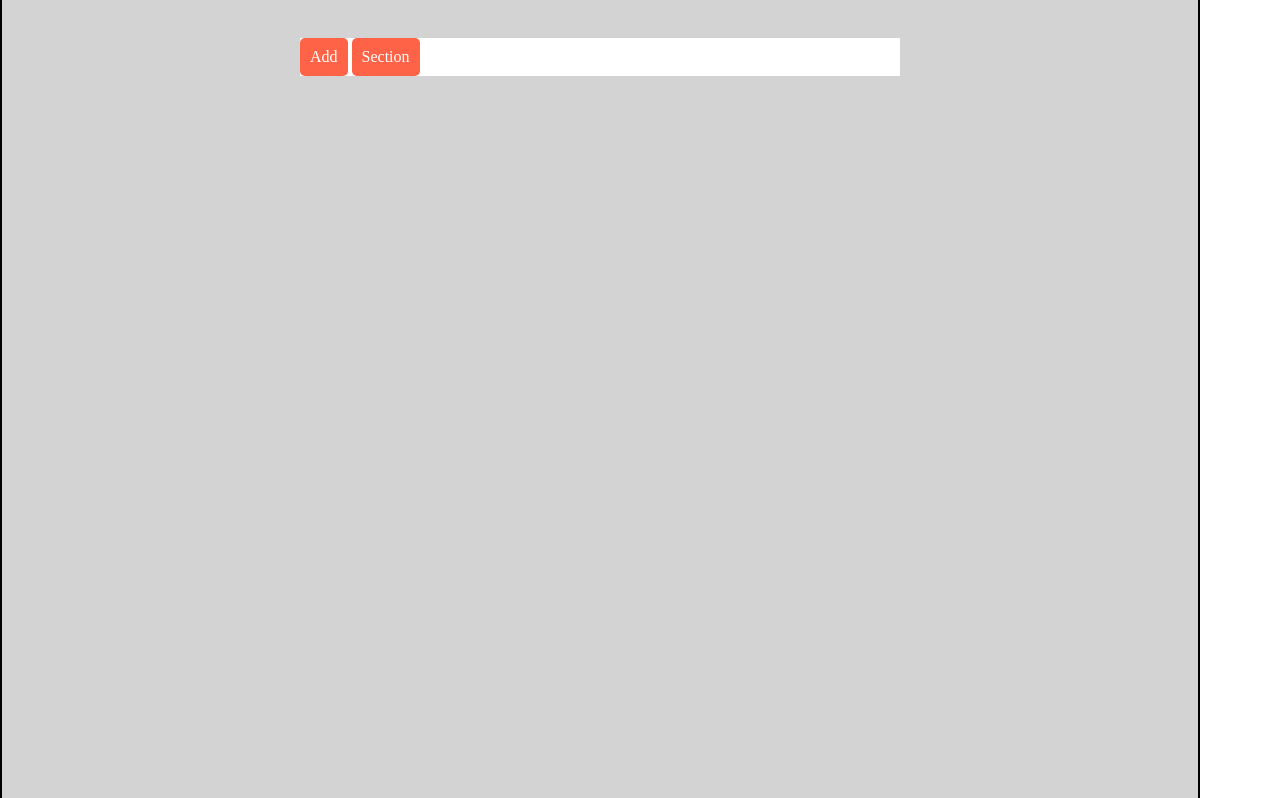
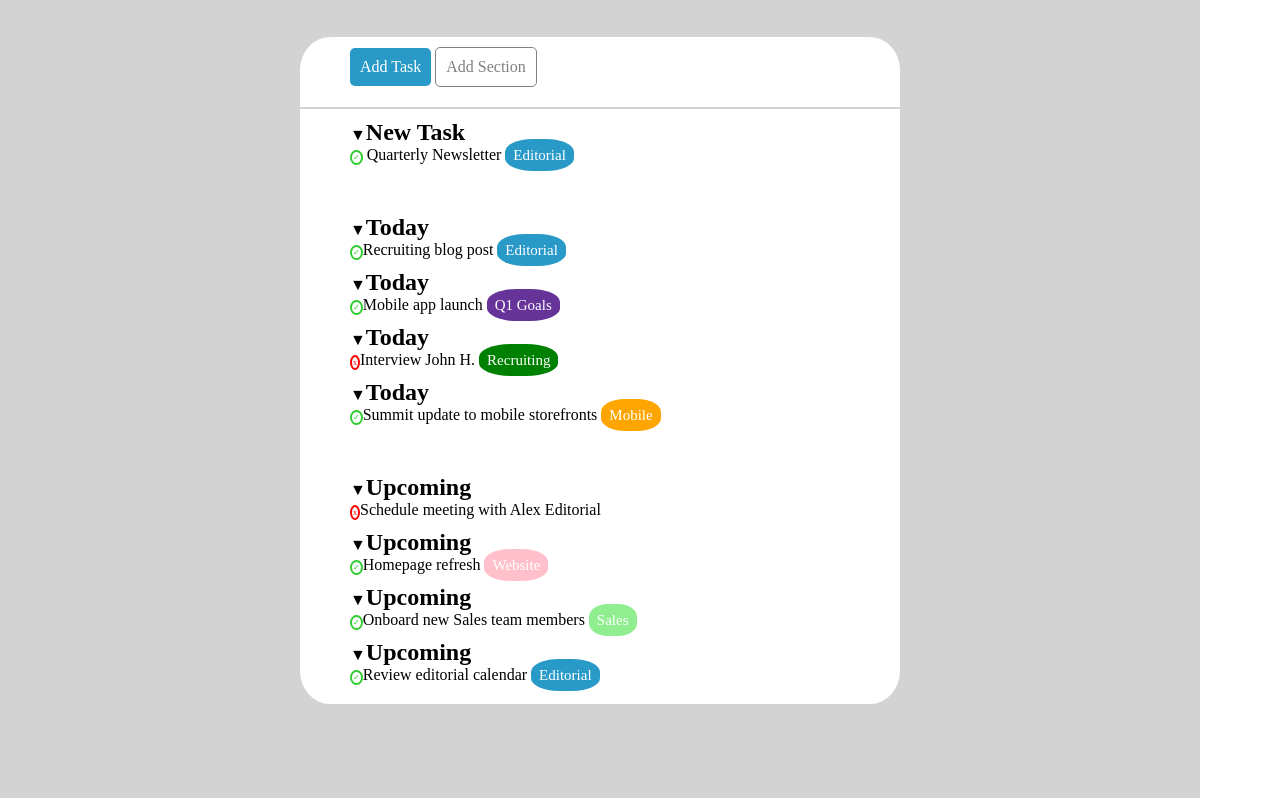
Before and after one commit to neshi00/html-css-toboolist, a plain HTML site: page index.html in a window 1280 px wide. Shown: the part 124-922 px from the top of the page. Drawn offline with Linux system fonts and the light colour scheme.

Commit message:
fine esercizio

```diff
--- a/css/style.css
+++ b/css/style.css
@@ -7,7 +7,7 @@
 .container {
     width: 1200px;
     background-color: lightgrey;
-    border: 2px solid black;
+    border: 1px solid lightgrey;
     height: 900px;
 }
 
@@ -34,12 +34,88 @@ header {
     background-color: white;
     width: 600px;
     margin: 40px auto;
+    border-radius: 5%;
+}
+
+.top-box,section {
+    margin-left: 40px;
+    padding: 10px;
+}
+
+.top-tag {
+    display: inline-block;
+    border-radius: 5px;
+    padding: 10px;
+    color: white;
+    margin-bottom: 10px;
+}
+
+#top-tag-1 {
+    background-color: rgb(41, 154, 199);
+}
+
+#top-tag-2 {
+    color: grey;
+    border: 1px solid grey;
+}
+
+hr {
+    border: 1px solid lightgrey;
+}
+
+h2 {
+    display: inline-block;
+}
+
+.fatto {
+    border: 2px solid limegreen;
+    border-radius: 50%;
+    color: limegreen;
+    padding: 1px;
+    font-size: 8px;
+}
+
+.non-fatto {
+    border-radius: 50%;
+    border: 2px solid red;
+    color: red;
+    font-size: 8px;
+    padding: 1px;
 }
 
 .tag {
-    display: inline-block;
-    background-color: tomato;
-    border-radius: 5px;
-    padding: 10px;
+    width: 30px;
+    background-color: rgb(41, 154, 199);
+    border-radius: 40%;
+    padding: 8px;
     color: white;
+    font-size: 15px;
 }
+
+section {
+    margin-bottom: 20px;
+}
+
+p {
+    margin-bottom: 10px;
+}
+
+#goals {
+    background-color: rebeccapurple;
+}
+
+#recruiting {
+    background-color: green;
+}
+
+#mobile{
+    background-color: orange;
+}
+
+#website {
+    background-color: pink;
+}
+
+#sales {
+    background-color: lightgreen;
+}
--- a/index.html
+++ b/index.html
@@ -6,51 +6,83 @@
     <meta name="viewport" content="width=device-width, initial-scale=1.0">
     <title>Toboolist</title>
 
-    <link rel="stylesheet" href="../html-css-toboolist/css/style.css">
+    <link rel="stylesheet" href="./css/style.css">
 </head>
 <body>
 
     <header>
-
         <div class="logo">
             <img class="image-logo" src="img/Logo.png" alt="logo toboolist">
-            <h1 class="text-logo">TOBOOLIST</h1>
+            <h1 class="text-logo">Toboolist</h1>
         </div>
-
-
     </header>
 
-    <div class="container">
+    <div class="container"> <!--sfondo grigio-->
 
         <div class="box">
 
-            <div class="tag">Add</div>
-            <div class="tag">Section</div>
+            <div class="top-box">
+                <div class="top-tag" id="top-tag-1">Add Task</div>
+                <div class="top-tag" id="top-tag-2">Add Section</div>
+            </div>
+
+            <hr>
+
+            <main>
+                <section>
+                    &#x25BC;<h2>New Task</h2>
+                    <p><span class="fatto">✓</span> Quarterly Newsletter
+                    <span class="tag">Editorial</span>
+                    </p>
+                </section>
+
+                <section>
+                    &#x25BC;<h2>Today</h2>
+                    <p><span class="fatto">✓</span>Recruiting blog post
+                    <span class="tag">Editorial</span>
+                    </p>
+
+                    &#x25BC;<h2>Today</h2>
+                    <p><span class="fatto">✓</span>Mobile app launch
+                    <span class="tag" id="goals">Q1 Goals</span>
+                    </p>
+
+                    &#x25BC;<h2>Today</h2>
+                    <p><span class="non-fatto">x</span>Interview John H.
+                    <span class="tag" id="recruiting">Recruiting</span>
+                    </p>
+
+                    &#x25BC;<h2>Today</h2>
+                    <p><span class="fatto">✓</span>Summit update to mobile storefronts
+                    <span class="tag" id="mobile">Mobile</span>
+                    </p>
+                </section>
 
 
+                <section>
+                    &#x25BC;<h2>Upcoming</h2>
+                    <p><span class="non-fatto">x</span></span>Schedule meeting with Alex
+                    <span>Editorial</span>
+                    </p>
 
+                    &#x25BC;<h2>Upcoming</h2>
+                    <p><span class="fatto">✓</span>Homepage refresh
+                    <span class="tag" id="website">Website</span>
+                    </p>
 
+                    &#x25BC;<h2>Upcoming</h2>
+                    <p><span class="fatto">✓</span>Onboard new Sales team members
+                    <span class="tag" id="sales">Sales</span>
+                    </p>
 
-
-
-
-
-
-
+                    &#x25BC;<h2>Upcoming</h2>
+                    <p><span class="fatto">✓</span>Review editorial calendar
+                    <span class="tag">Editorial</span>
+                    </p>
+                </section>
+            </main>
 
         </div>
-
-
-
-
-
-
-
-
-
-
-
-
 
     </div>
 
```
